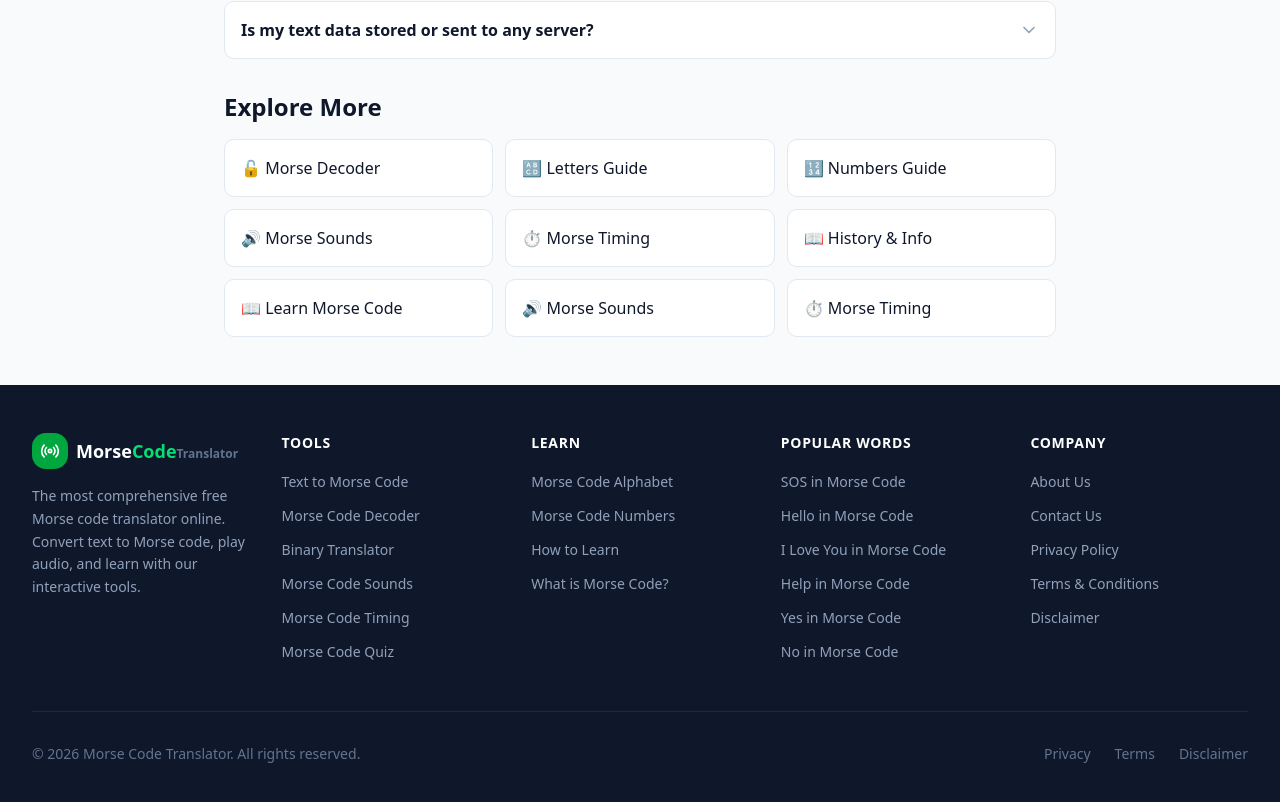
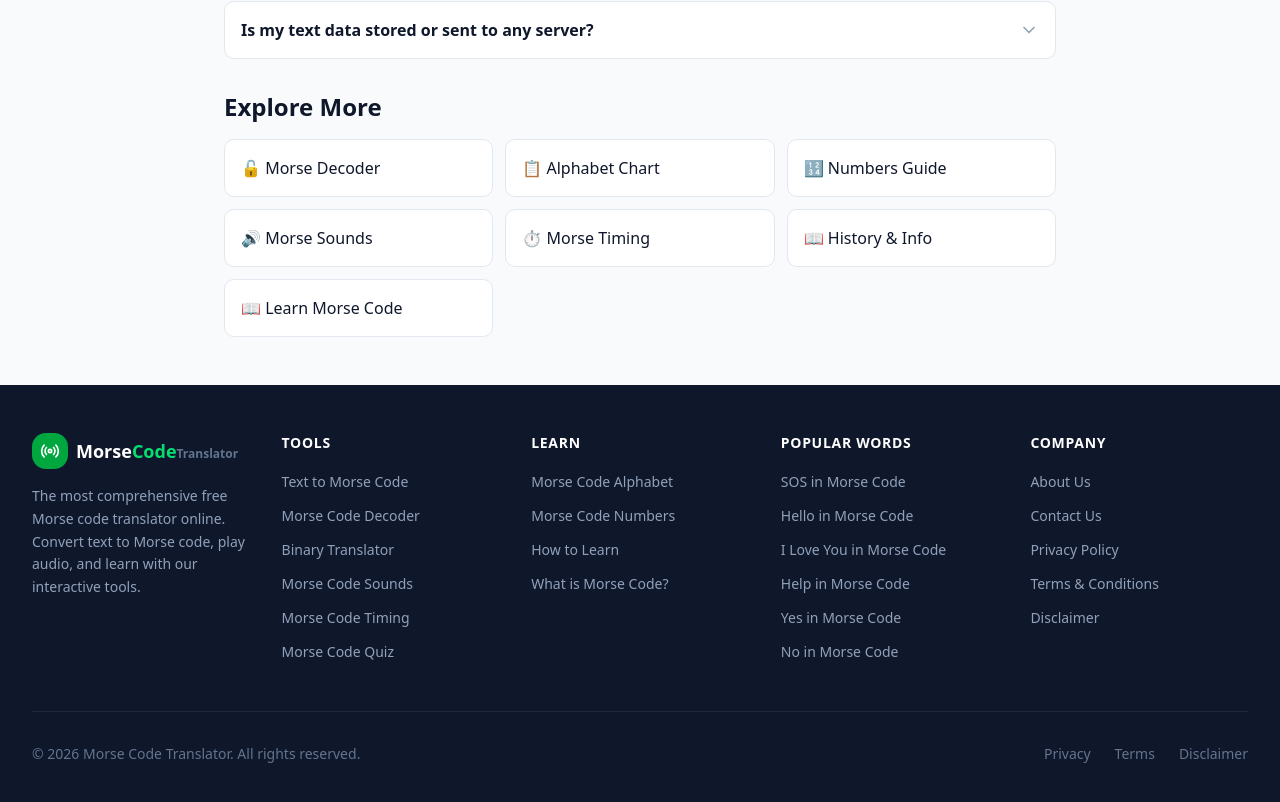
Before and after one commit to muzamil4382-hue/Morse-code-0.2, a Next.js app: page /morse-code-translator in a window 1280 px wide. Shown: the part 2532-3334 px from the top of the page. Built offline with nearby package versions, Linux system fonts and the light colour scheme.

Commit message:
Remove duplicate morse-code-letters page

```diff
--- a/src/app/binary-code-translator/binary.client.tsx
+++ b/src/app/binary-code-translator/binary.client.tsx
@@ -1530,7 +1530,6 @@ export default function BinaryClient() {
               ["/morse-code-translator","Morse Code Translator"],
               ["/morse-code-decoder","Morse Code Decoder"],
               ["/morse-code-alphabet","Morse Code Alphabet"],
-              ["/morse-code-letters","Morse Code Letters"],
               ["/morse-code-numbers","Morse Code Numbers"],
               ["/learn-morse-code","Learn Morse Code"],
               ["/morse-code-quiz","Morse Code Quiz"],
--- a/src/app/morse-code-numbers/page.tsx
+++ b/src/app/morse-code-numbers/page.tsx
@@ -159,7 +159,7 @@ export default function MorseCodeNumbersPage() {
               Today, Morse code numbers are still used in amateur radio communications, particularly in contest
               logging where call signs and serial numbers need to be transmitted quickly. They&apos;re also used in
               aviation navigation beacons (NAVAIDs), where each beacon is identified by a two- or three-letter code
-              transmitted in Morse code. To practice with letters and numbers together, try our <Link href="/morse-code-decoder" className="text-green-600 underline hover:text-green-700">Morse code decoder</Link> or our <Link href="/morse-code-translator" className="text-green-600 underline hover:text-green-700">Morse code translator</Link>, or visit the <Link href="/morse-code-letters" className="text-green-600 underline hover:text-green-700">letters guide</Link> for the complete A-Z reference.
+              transmitted in Morse code. To practice with letters and numbers together, try our <Link href="/morse-code-decoder" className="text-green-600 underline hover:text-green-700">Morse code decoder</Link> or our <Link href="/morse-code-translator" className="text-green-600 underline hover:text-green-700">Morse code translator</Link>, or visit the <Link href="/morse-code-alphabet" className="text-green-600 underline hover:text-green-700">Morse Code Alphabet</Link> for the complete A-Z reference.
             </p>
           </div>
         </section>
@@ -212,9 +212,6 @@ export default function MorseCodeNumbersPage() {
             <Link href="/morse-code-translator" className="flex items-center gap-2 p-4 bg-green-50 border border-green-200 rounded-lg text-green-700 font-medium hover:bg-green-100 transition-colors">
               🔤 Morse Code Translator
             </Link>
-            <Link href="/morse-code-letters" className="flex items-center gap-2 p-4 bg-green-50 border border-green-200 rounded-lg text-green-700 font-medium hover:bg-green-100 transition-colors">
-              🔠 Letter Reference
-            </Link>
             <Link href="/learn-morse-code" className="flex items-center gap-2 p-4 bg-green-50 border border-green-200 rounded-lg text-green-700 font-medium hover:bg-green-100 transition-colors">
               📖 Learn Morse Code
             </Link>
--- a/src/app/morse-code-quiz/quiz.client.tsx
+++ b/src/app/morse-code-quiz/quiz.client.tsx
@@ -218,10 +218,6 @@ export default function MorseCodeQuizPage() {
               <span className="text-green-600">📋</span>
               <span className="ml-1.5 text-sm font-medium text-slate-900 dark:text-white group-hover:text-green-600">Alphabet</span>
             </Link>
-            <Link href="/morse-code-letters" className="p-3 bg-white dark:bg-slate-800 border border-slate-200 dark:border-slate-700 rounded-lg hover:border-green-400 hover:shadow-sm transition-all group">
-              <span className="text-green-600">🔠</span>
-              <span className="ml-1.5 text-sm font-medium text-slate-900 dark:text-white group-hover:text-green-600">Letters</span>
-            </Link>
             <Link href="/learn-morse-code" className="p-3 bg-white dark:bg-slate-800 border border-slate-200 dark:border-slate-700 rounded-lg hover:border-green-400 hover:shadow-sm transition-all group">
               <span className="text-green-600">📖</span>
               <span className="ml-1.5 text-sm font-medium text-slate-900 dark:text-white group-hover:text-green-600">Learn</span>
--- a/src/app/morse-code-sounds/page.tsx
+++ b/src/app/morse-code-sounds/page.tsx
@@ -57,7 +57,7 @@ export default function MorseCodeSoundsPage() {
           <div className="text-slate-700 leading-relaxed space-y-4">
             <p>
               Morse code audio consists of two fundamental sounds: a <strong>short tone</strong> (representing a dot or &quot;dit&quot;)
-              and a <strong>long tone</strong> (representing a dash or &quot;dah&quot;). Each letter has a unique sound pattern you can explore on our <Link href="/morse-code-letters" className="text-green-600 underline hover:text-green-700">letters guide</Link>. These tones are typically produced by a
+              and a <strong>long tone</strong> (representing a dash or &quot;dah&quot;). Each letter has a unique sound pattern you can explore on our <Link href="/morse-code-alphabet" className="text-green-600 underline hover:text-green-700">Morse code alphabet chart</Link>. These tones are typically produced by a
               sine wave oscillator at a specific frequency. The beauty of Morse code lies in its simplicity — with just two types
               of sounds arranged in different patterns, you can communicate any message in any language that uses the Latin alphabet.
             </p>
@@ -195,9 +195,6 @@ export default function MorseCodeSoundsPage() {
             <Link href="/morse-code-alphabet" className="flex items-center gap-2 p-4 bg-green-50 border border-green-200 rounded-lg text-green-700 font-medium hover:bg-green-100 transition-colors">
               📋 Alphabet Chart
             </Link>
-            <Link href="/morse-code-letters" className="flex items-center gap-2 p-4 bg-green-50 border border-green-200 rounded-lg text-green-700 font-medium hover:bg-green-100 transition-colors">
-              🔠 Letters Guide
-            </Link>
             <Link href="/morse-code-decoder" className="flex items-center gap-2 p-4 bg-green-50 border border-green-200 rounded-lg text-green-700 font-medium hover:bg-green-100 transition-colors">
               🔓 Morse Decoder
             </Link>
--- a/src/app/morse-code-translator/translator.client.tsx
+++ b/src/app/morse-code-translator/translator.client.tsx
@@ -143,9 +143,9 @@ export default function TranslatorClient({ faqs }: Props) {
           <div className="grid grid-cols-2 sm:grid-cols-3 gap-3">
             <Link href="/morse-code-decoder" className="flex items-center gap-2 p-4 bg-white dark:bg-slate-800 border border-slate-200 dark:border-slate-700 rounded-lg text-slate-900 dark:text-white font-medium hover:border-green-400 hover:shadow-sm transition-all">
               🔓 Morse Decoder
-            </Link>
-            <Link href="/morse-code-letters" className="flex items-center gap-2 p-4 bg-white dark:bg-slate-800 border border-slate-200 dark:border-slate-700 rounded-lg text-slate-900 dark:text-white font-medium hover:border-green-400 hover:shadow-sm transition-all">
-              🔠 Letters Guide
+              </Link>
+            <Link href="/morse-code-alphabet" className="flex items-center gap-2 p-4 bg-white dark:bg-slate-800 border border-slate-200 dark:border-slate-700 rounded-lg text-slate-900 dark:text-white font-medium hover:border-green-400 hover:shadow-sm transition-all">
+              📋 Alphabet Chart
             </Link>
             <Link href="/morse-code-numbers" className="flex items-center gap-2 p-4 bg-white dark:bg-slate-800 border border-slate-200 dark:border-slate-700 rounded-lg text-slate-900 dark:text-white font-medium hover:border-green-400 hover:shadow-sm transition-all">
               🔢 Numbers Guide
@@ -162,12 +162,6 @@ export default function TranslatorClient({ faqs }: Props) {
                       <Link href="/learn-morse-code" className="flex items-center gap-2 p-4 bg-white dark:bg-slate-800 border border-slate-200 dark:border-slate-700 rounded-lg text-slate-900 dark:text-white font-medium hover:border-green-400 hover:shadow-sm transition-all">
               📖 Learn Morse Code
             </Link>
-            <Link href="/morse-code-sounds" className="flex items-center gap-2 p-4 bg-white dark:bg-slate-800 border border-slate-200 dark:border-slate-700 rounded-lg text-slate-900 dark:text-white font-medium hover:border-green-400 hover:shadow-sm transition-all">
-              🔊 Morse Sounds
-            </Link>
-            <Link href="/morse-code-timing" className="flex items-center gap-2 p-4 bg-white dark:bg-slate-800 border border-slate-200 dark:border-slate-700 rounded-lg text-slate-900 dark:text-white font-medium hover:border-green-400 hover:shadow-sm transition-all">
-              ⏱️ Morse Timing
-            </Link>
 
 </div>
         </section>
--- a/src/app/what-is-morse-code/page.tsx
+++ b/src/app/what-is-morse-code/page.tsx
@@ -35,7 +35,7 @@ export default function WhatIsMorseCodePage() {
 
   const breadcrumbSchema = generateBreadcrumbSchema([
     { name: "Home", url: "/" },
-    { name: "What is Morse Code?", url: "//what-is-morse-code" },
+    { name: "What is Morse Code?", url: "/what-is-morse-code" },
   ]);
 
   return (
@@ -259,9 +259,6 @@ export default function WhatIsMorseCodePage() {
             <Link href="/morse-code-alphabet" className="flex items-center gap-2 p-4 bg-green-50 border border-green-200 rounded-lg text-green-700 font-medium hover:bg-green-100 transition-colors">
               📋 Alphabet Chart
             </Link>
-            <Link href="/morse-code-letters" className="flex items-center gap-2 p-4 bg-green-50 border border-green-200 rounded-lg text-green-700 font-medium hover:bg-green-100 transition-colors">
-              🔠 Letters Guide
-            </Link>
             <Link href="/morse-code-sounds" className="flex items-center gap-2 p-4 bg-green-50 border border-green-200 rounded-lg text-green-700 font-medium hover:bg-green-100 transition-colors">
               🔊 Morse Sounds
             </Link>
--- a/src/components/morse/word-page-template.tsx
+++ b/src/components/morse/word-page-template.tsx
@@ -219,12 +219,6 @@ export function WordPageTemplate({
                 📋 Alphabet Chart
               </Link>
               <Link
-                href="/morse-code-letters"
-                className="flex items-center gap-2 p-4 bg-green-50 border border-green-200 rounded-lg text-green-700 font-medium hover:bg-green-100 transition-colors"
-              >
-                🔠 Letters Guide
-              </Link>
-              <Link
                 href="/morse-code-numbers"
                 className="flex items-center gap-2 p-4 bg-green-50 border border-green-200 rounded-lg text-green-700 font-medium hover:bg-green-100 transition-colors"
               >
```
